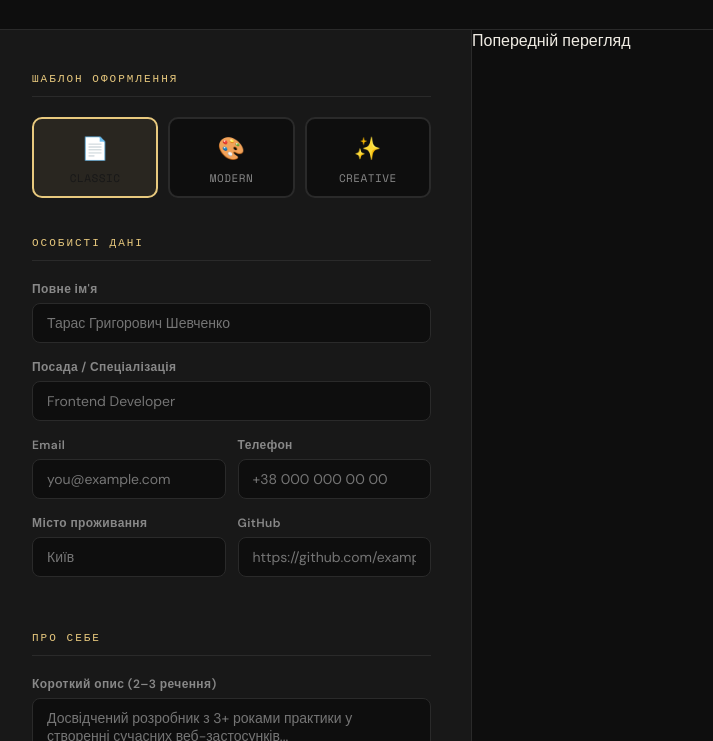
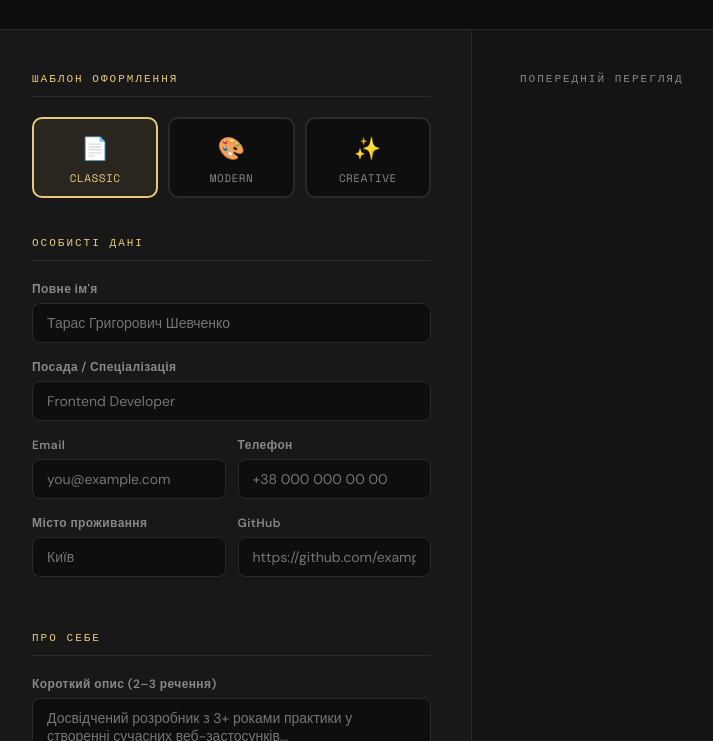
Before and after one commit to vanyadzygman/RE-GEN, a website built with Vite: page index.html in a window 1280 px wide. Shown: the part 95-836 px from the top of the page, without its empty margins (8-721 px from the left). Built offline with nearby package versions, Linux system fonts and the light colour scheme.

Commit message:
stylized scrollbar and some changes in scss files

```diff
--- a/src/components/form/section_template_design.ts
+++ b/src/components/form/section_template_design.ts
@@ -1,16 +1,16 @@
 export function getTemplateDesignHTML() {
     return `
         <div class="section-title">ШАБЛОН ОФОРМЛЕННЯ</div>
-            <div class="options">
-                <button class="button active">
+            <div class="templates">
+                <button class="tpl-btn active">
                     <span class="icon">📄</span>
                     CLASSIC
                 </button>
-                <button class="button">
+                <button class="tpl-btn">
                     <span class="icon">🎨</span>
                     MODERN
                 </button>
-                <button class="button">
+                <button class="tpl-btn">
                     <span class="icon">✨</span>
                     CREATIVE
                 </button>
--- /dev/null
+++ b/src/components/main/preview.ts
@@ -0,0 +1,7 @@
+export function getReviewHTML() {
+    return `
+        <div class="preview-toolbar">
+            <span class="preview-label">Попередній перегляд</span>
+        </div>
+    `;
+}
--- a/src/components/main/review.ts
+++ /dev/null
@@ -1,7 +0,0 @@
-export function getReviewHTML() {
-    return `
-        <div class="review">
-            Попередній перегляд
-        </div>
-    `;
-}
--- a/src/main.ts
+++ b/src/main.ts
@@ -4,7 +4,7 @@ import { getPersonalDataHTML } from './components/form/section_personal_data';
 import { getBiographyHTML } from './components/form/section_biography';
 import { getExperienceHTML } from './components/form/section_experience';
 import { getEducationHTML } from './components/form/section_education';
-import { getReviewHTML } from './components/main/review';
+import { getReviewHTML } from './components/main/preview';
 import './styles/main.scss'
 
 document.querySelector<HTMLDivElement>('#app')!.innerHTML = `
@@ -17,7 +17,7 @@ document.querySelector<HTMLDivElement>('#app')!.innerHTML = `
             ${getExperienceHTML()}
             ${getEducationHTML()}
         </aside>
-        <main>
+        <main class="preview-panel">
             ${getReviewHTML()}
         </main>
     </div>
--- a/src/styles/base.scss
+++ b/src/styles/base.scss
@@ -5,3 +5,7 @@ body {
     color: #f0ece4;
     font-family: 'DM Sans', sans-serif;
 }
+
+::-webkit-scrollbar { width: 4px; }
+::-webkit-scrollbar-track { background: transparent; }
+::-webkit-scrollbar-thumb { background: #2a2a2a; border-radius: 2px; }
--- a/src/styles/form.scss
+++ b/src/styles/form.scss
@@ -26,7 +26,7 @@
 }
 .section-title:first-child { margin-top: 0; }
 
-.options {
+.templates {
     display: grid;
     grid-template-columns: repeat(3, 1fr);
     gap: 10px;
@@ -34,7 +34,7 @@
 }
 
 /*Кнопки*/
-.button {
+.tpl-btn {
     background: #0e0e0e;
     border: 2px solid #2a2a2a;
     border-radius: 10px;
@@ -46,15 +46,15 @@
     font-family: 'Space Mono', monospace;
     letter-spacing: .5px;
 }
-.button:hover {
+.tpl-btn:hover {
     background-color: #0e0e0e;
     border: 2px solid #e8c97e;
     color: #e8c97e;
 }
-.button.active {
+.tpl-btn.active {
     background: rgba(232,201,126,.08);
     border: 2px solid #e8c97e;
-    color: #181818;
+    color: #e8c97e;
 }
 .icon {
     font-size: 22px;
--- a/src/styles/main.scss
+++ b/src/styles/main.scss
@@ -2,3 +2,4 @@
 @import 'field';
 @import 'form';
 @import 'header';
+@import 'preview';
--- /dev/null
+++ b/src/styles/preview.scss
@@ -0,0 +1,20 @@
+.preview-panel {
+    padding: 40px 48px 60px;
+    overflow-y: auto;
+    max-height: calc(100vh - 89px);
+    background: #141414;
+}
+
+.preview-toolbar {
+    display: flex;
+    align-items: center;
+    justify-content: space-between;
+    margin-bottom: 28px;
+}
+.preview-label {
+    font-family: 'Space Mono', monospace;
+    font-size: 11px;
+    letter-spacing: 2px;
+    text-transform: uppercase;
+    color: #888;
+}
```
